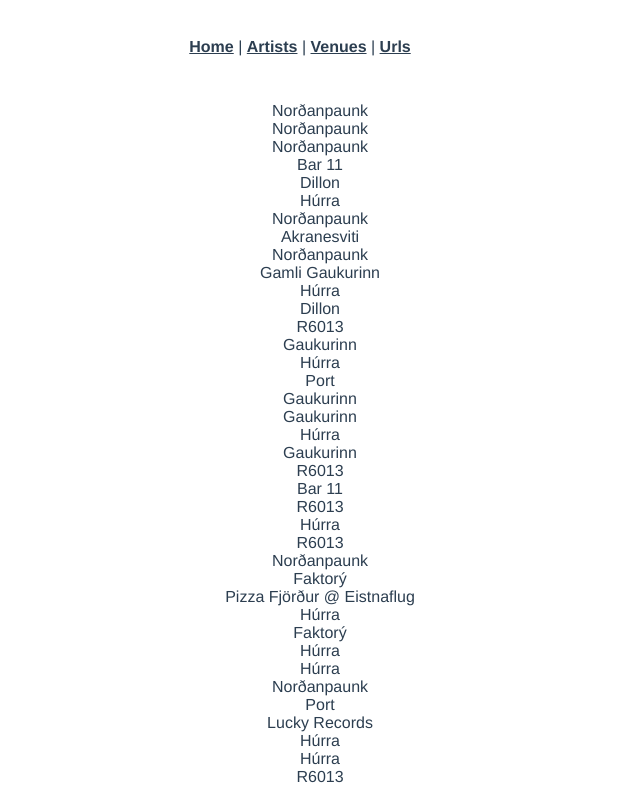
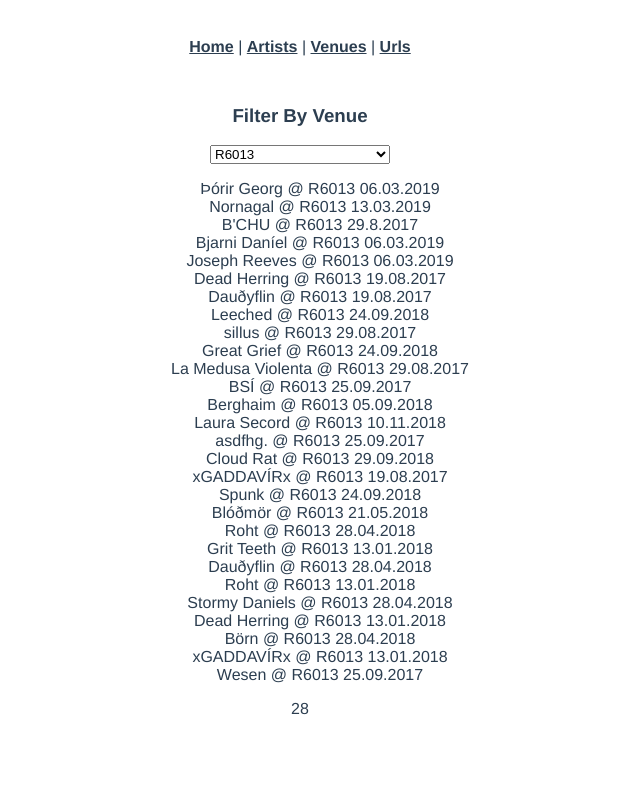
Before and after one commit to odinndagur/tonleikar, a Vue app: page /#/venues in a window 1280 px wide. Shown: the top 786 px of the page, without its empty margins (340-980 px from the left). Built offline with nearby package versions, Linux system fonts and the light colour scheme.

Commit message:
added functionality

```diff
--- a/src/App.vue
+++ b/src/App.vue
@@ -9,6 +9,7 @@
     <router-view />
   </div>
 </template>
+
 
 <style>
 #app {
--- a/src/assets/sets.json
+++ b/src/assets/sets.json
@@ -301,7 +301,7 @@
   },
   {
     "artist": "Dauðyflin",
-    "venue": "R6013 á Menningarnótt",
+    "venue": "R6013",
     "date": "19.08.2017",
     "videoId": "ojunbQwpk6o"
   },
@@ -349,7 +349,7 @@
   },
   {
     "artist": "Muck",
-    "venue": "Gamli gaukurinn",
+    "venue": "Gamli Gaukurinn",
     "date": "24.08.2013",
     "videoId": "tYKFDx-XMzg"
   },
@@ -517,7 +517,7 @@
   },
   {
     "artist": "Blæti",
-    "venue": "Gamli gaukurinn",
+    "venue": "Gamli Gaukurinn",
     "date": "24.08.2013",
     "videoId": "mGxkjGIPXro"
   },
@@ -541,7 +541,7 @@
   },
   {
     "artist": "xGADDAVÍRx",
-    "venue": "R6013 á Menningarnótt",
+    "venue": "R6013",
     "date": "19.08.2017",
     "videoId": "g5-nunS7Qr8"
   },
--- a/src/views/Artists.vue
+++ b/src/views/Artists.vue
@@ -2,7 +2,7 @@
   <div class="Artists">
     <SetCard msg="Welcome to Your Vue.js App" />
     <ul>
-      <li v-for="set in sets" :key="set">
+      <li v-for="set in sets" :key="set.videoId">
         {{ set.artist }}
       </li>
     </ul>
--- a/src/views/Home.vue
+++ b/src/views/Home.vue
@@ -1,6 +1,6 @@
 <template>
   <div class="home">
-            <SetCard v-for="set in sets" :key="set" :set="set"/> <br/>
+            <SetCard v-for="set in sets" :key="set.videoId" :set="set"/> <br/>
 
   </div>
 </template>
@@ -19,7 +19,7 @@
     return {
       sets: SetsData,
     }
-  }
+  },
 }
 </script>
 
--- a/src/views/Urls.vue
+++ b/src/views/Urls.vue
@@ -2,7 +2,7 @@
   <div class="Urls">
     <SetCard msg="Urls" />
     <ul>
-      <li v-for="url in urls" :key="url">
+      <li v-for="url in urls" :key="url.videoId">
         {{ url }}
       </li>
     </ul>
--- a/src/views/Venues.vue
+++ b/src/views/Venues.vue
@@ -1,8 +1,24 @@
 <template>
   <div class="artists">
-    <ul>
+    <!-- <ul>
       <li v-for="venue in venues" :key="venue">{{venue.venue}}</li>
-    </ul>
+    </ul> -->
+
+           <h3>Filter By Venue</h3>
+        <select v-model="venue">
+            <option v-for="venue in single" :key="venue" :value="venue">{{venue}}</option>
+            <option value="Norðanpaunk">Norðanpaunk</option>
+            <option value="Húrra">Húrra</option>
+        </select>
+        <ul>
+            <li v-for="venue in filtered" :key="venue.videoId">{{venue.artist}} @ {{venue.venue}} {{venue.date}}</li>
+        </ul>
+        <ul>
+</ul>
+        {{count}}
+
+
+
   </div>
 </template>
 
@@ -12,8 +28,22 @@
   data: () => {
     return {
       venues: SetsData,
+      venue: 'R6013',
     };
   },
+  computed: {
+    filtered(){
+      return this.venues.filter(v => v.venue == this.venue)
+    },
+    count(){
+      return this.venues.filter(v=> v.venue ==this.venue).length;
+    },
+    single(){
+      let arr = [];
+      this.venues.forEach(v => arr.push(v.venue));
+      return [...new Set(arr)].sort();
+    }
+  }
 };
 </script>
 
```
Also changed, not shown: src/components/urlComponent.vue (deleted).
